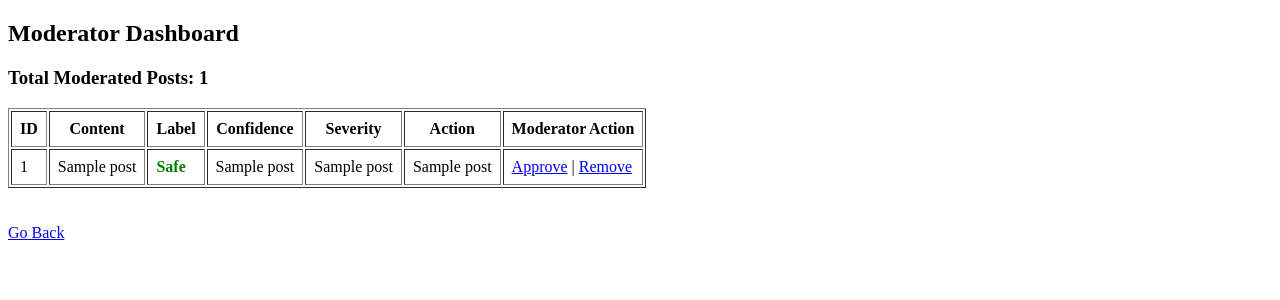
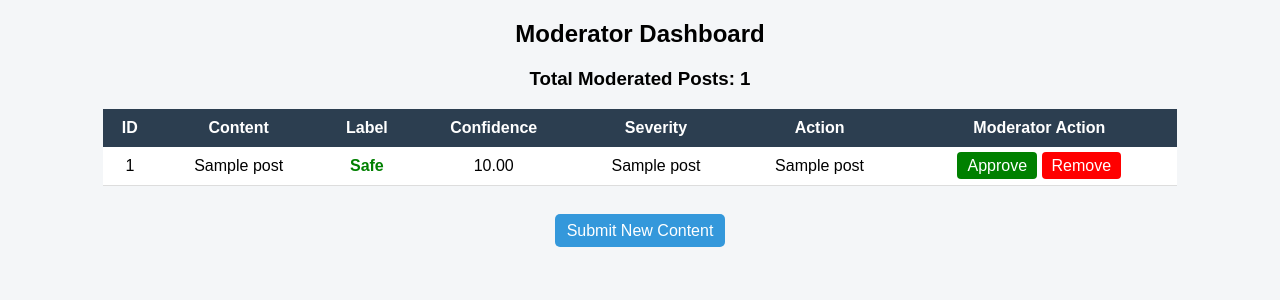
Before and after one commit to shakshiagrawalcsaiml/AI-Powered-Content-Moderation-Policy-Enforcement-Platform, a Flask app: template templates/dashboard.html in a window 1280 px wide. Shown: the top 300 px of the page. Run offline with Flask 3, Linux system fonts and the light colour scheme; the template is opened without the code that fills it: most values are stand-ins (such as "Sample title", 1, 10 or a date in 2020).

Commit message:
Improved moderator dashboard UI with styled table and action buttons

```diff
--- a/templates/dashboard.html
+++ b/templates/dashboard.html
@@ -2,12 +2,85 @@
 <html>
 <head>
 <title>Moderator Dashboard</title>
+
+<style>
+
+body{
+    font-family: Arial, sans-serif;
+    background-color:#f4f6f8;
+    text-align:center;
+}
+
+h2{
+    margin-top:20px;
+}
+
+table{
+    margin:auto;
+    border-collapse:collapse;
+    width:85%;
+    background:white;
+}
+
+th{
+    background:#2c3e50;
+    color:white;
+    padding:10px;
+}
+
+td{
+    padding:10px;
+    border-bottom:1px solid #ddd;
+}
+
+tr:hover{
+    background:#f1f1f1;
+}
+
+.safe{
+    color:green;
+    font-weight:bold;
+}
+
+.toxic{
+    color:red;
+    font-weight:bold;
+}
+
+.btn-approve{
+    background:green;
+    color:white;
+    padding:5px 10px;
+    text-decoration:none;
+    border-radius:4px;
+}
+
+.btn-remove{
+    background:red;
+    color:white;
+    padding:5px 10px;
+    text-decoration:none;
+    border-radius:4px;
+}
+
+.btn-home{
+    background:#3498db;
+    color:white;
+    padding:8px 12px;
+    text-decoration:none;
+    border-radius:5px;
+}
+
+</style>
 </head>
+
 <body>
+
 <h2>Moderator Dashboard</h2>
 <h3>Total Moderated Posts: {{ total_posts }}</h3>
 
-<table border="1" cellpadding="8">
+<table>
+
 <tr>
 <th>ID</th>
 <th>Content</th>
@@ -19,31 +92,41 @@
 </tr>
 
 {% for post in posts %}
+
 <tr>
+
 <td>{{ post[0] }}</td>
+
 <td>{{ post[1] }}</td>
+
 <td>
 {% if post[2] == "toxic" %}
-        <span style="color:red;font-weight:bold;">Toxic</span>
+<span class="toxic">Toxic</span>
 {% else %}
-        <span style="color:green;font-weight:bold;">Safe</span>
+<span class="safe">Safe</span>
 {% endif %}
 </td>
-        <td>{{ post[3] }}</td>
+
+<td>{{ "%.2f"|format(post[3]) }}</td>
+
 <td>{{ post[4] }}</td>
+
 <td>{{ post[5] }}</td>
+
 <td>
-            <a href="/update/{{ post[0] }}/APPROVED">Approve</a> |
-            <a href="/update/{{ post[0] }}/REMOVED">Remove</a>
+<a class="btn-approve" href="/update/{{ post[0] }}/APPROVED">Approve</a>
+<a class="btn-remove" href="/update/{{ post[0] }}/REMOVED">Remove</a>
 </td>
+
 </tr>
+
 {% endfor %}
-
 
 </table>
 
 <br><br>
-<a href="/">Go Back</a>
+
+<a class="btn-home" href="/">Submit New Content</a>
 
 </body>
 </html>
```
Lines whose indentation alone changed are shown as unchanged.
